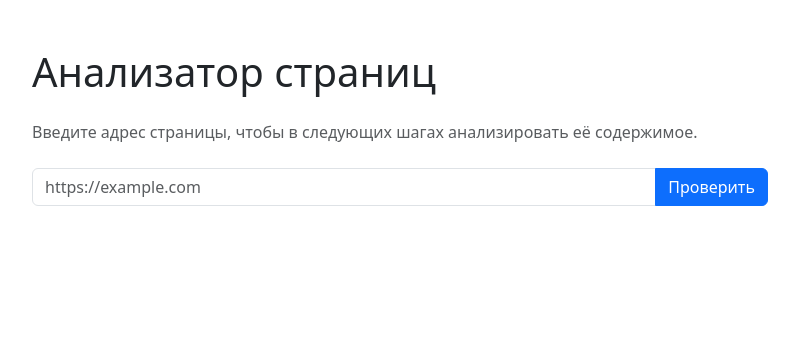
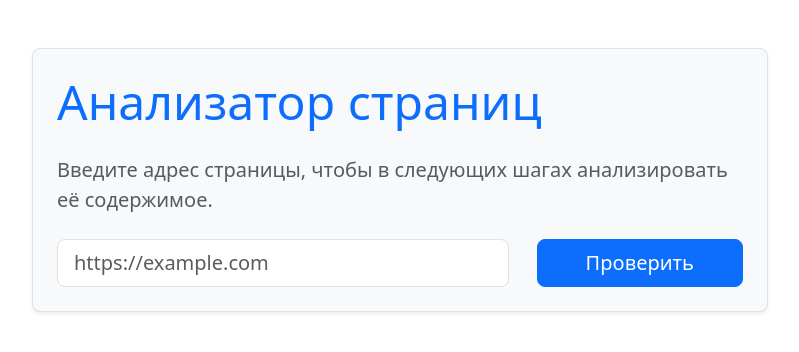
Before and after one commit to RomanVetrov/python-project-83, a Flask app: page / in a window 1280 px wide. Shown: the part 56-408 px from the top of the page, without its empty margins (240-1039 px from the left). Run offline with Flask 3, Linux system fonts and the light colour scheme.

Commit message:
Улушение шаблона- изменил стиль и размеры.

```diff
--- a/page_analyzer/templates/index.html
+++ b/page_analyzer/templates/index.html
@@ -5,26 +5,32 @@
 {% block content %}
   <div class="row justify-content-center">
     <div class="col-lg-8">
-      <h1 class="mb-4">Анализатор страниц</h1>
-      <p class="text-muted">
+      <div class="bg-light border rounded-3 p-4 shadow-sm">
+        <h1 class="display-5 mb-4 text-primary">Анализатор страниц</h1>
+        <p class="text-muted mb-4 fs-5">
           Введите адрес страницы, чтобы в следующих шагах анализировать её содержимое.
         </p>
 
-      <form action="{{ url_for('urls_create') }}" method="post" class="mt-4">
-        <div class="input-group">
+        <form action="{{ url_for('urls_create') }}" method="post" class="mt-3">
+          <div class="row g-3 align-items-center">
+            <div class="col-md-8">
               <input
                 type="text"
-            class="form-control"
+                class="form-control form-control-lg"
                 placeholder="https://example.com"
                 aria-label="Адрес сайта"
                 name="url"
                 required
               >
-          <button class="btn btn-primary" type="submit">
+            </div>
+            <div class="col-md-4 text-md-end">
+              <button class="btn btn-primary btn-lg px-5 py-2" type="submit">
                 Проверить
               </button>
+            </div>
           </div>
         </form>
       </div>
     </div>
+  </div>
 {% endblock %}
```
Lines whose indentation alone changed are shown as unchanged.
